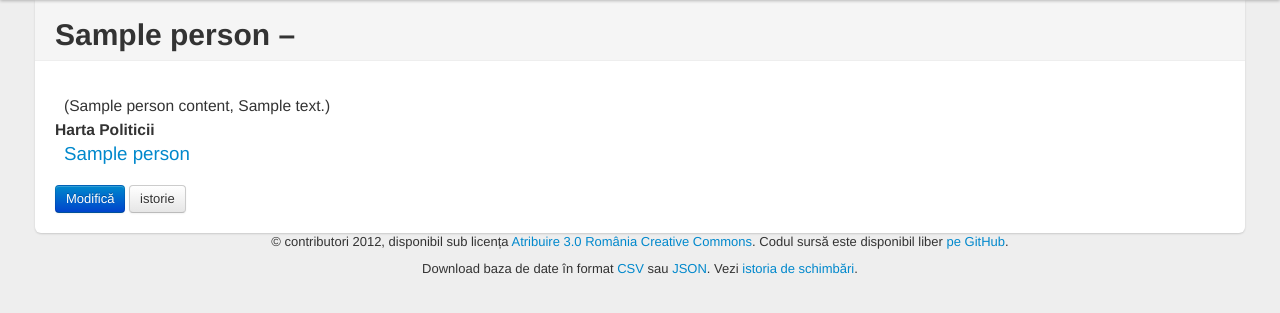
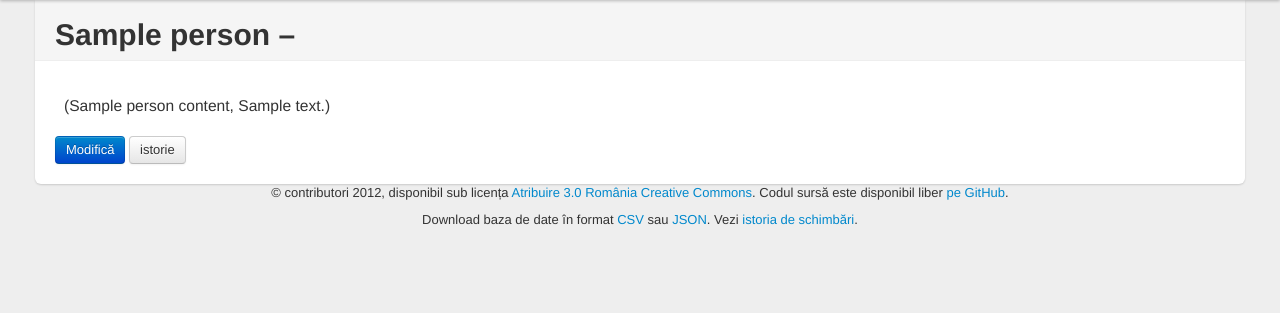
Before and after one commit to pistruiatul/agenda-politicieni, a Flask app: template templates/person.html in a window 1280 px wide. Shown: the part 40-353 px from the top of the page. Run offline with Flask 2, Linux system fonts and the light colour scheme; the template is opened without the code that fills it: most values are stand-ins (such as "Sample title", 1, 10 or a date in 2020); parts of the project's set-up code (start-up, migrations or seed data) failed here and were passed over; some libraries are stand-ins or nearby versions.

Commit message:
only show hpol link if hpol_id is set

```diff
--- a/templates/person.html
+++ b/templates/person.html
@@ -30,12 +30,16 @@
       {% endfor -%}
 
     {% endfor -%}
-    <dt>Harta Politicii</dt>
-      {% set url = ("http://hartapoliticii.ro/" +
-              "?name=" + person.name.replace(' ', '+').replace('-', '+') +
-              "&id=" + person.get_meta('hpol_id')) %}
-      <dd><a href="{{ url }}" target="_blank">{{ person.name }}</a>
-    </dl>
+
+    {% set hpol_id = person.get_meta('hpol_id') %}
+    {% if hpol_id %}
+      <dt>Harta Politicii</dt>
+        {% set url = ("http://hartapoliticii.ro/" +
+                "?name=" + person.name.replace(' ', '+').replace('-', '+') +
+                "&id=" + hpol_id) %}
+        <dd><a href="{{ url }}" target="_blank">{{ person.name }}</a>
+      </dl>
+    {% endif %}
 
   </div>
   <div class="span4">
```
